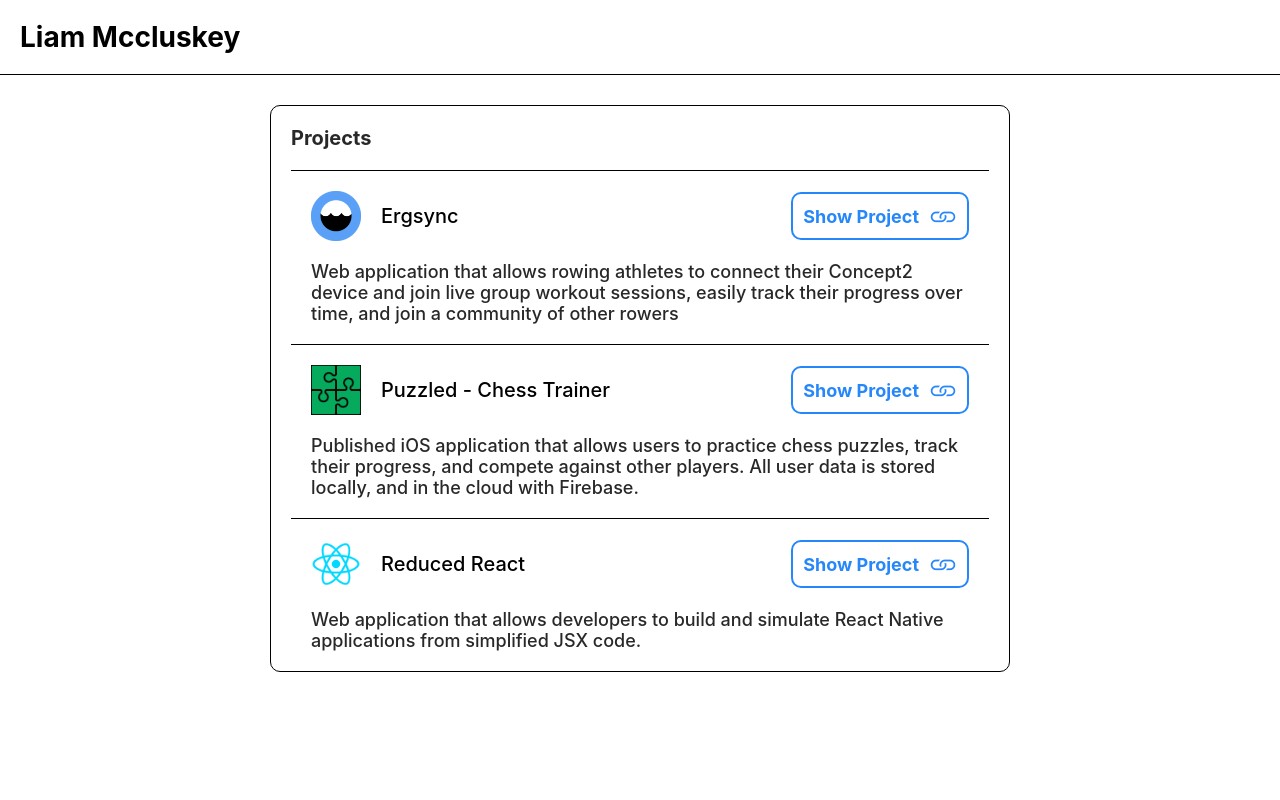
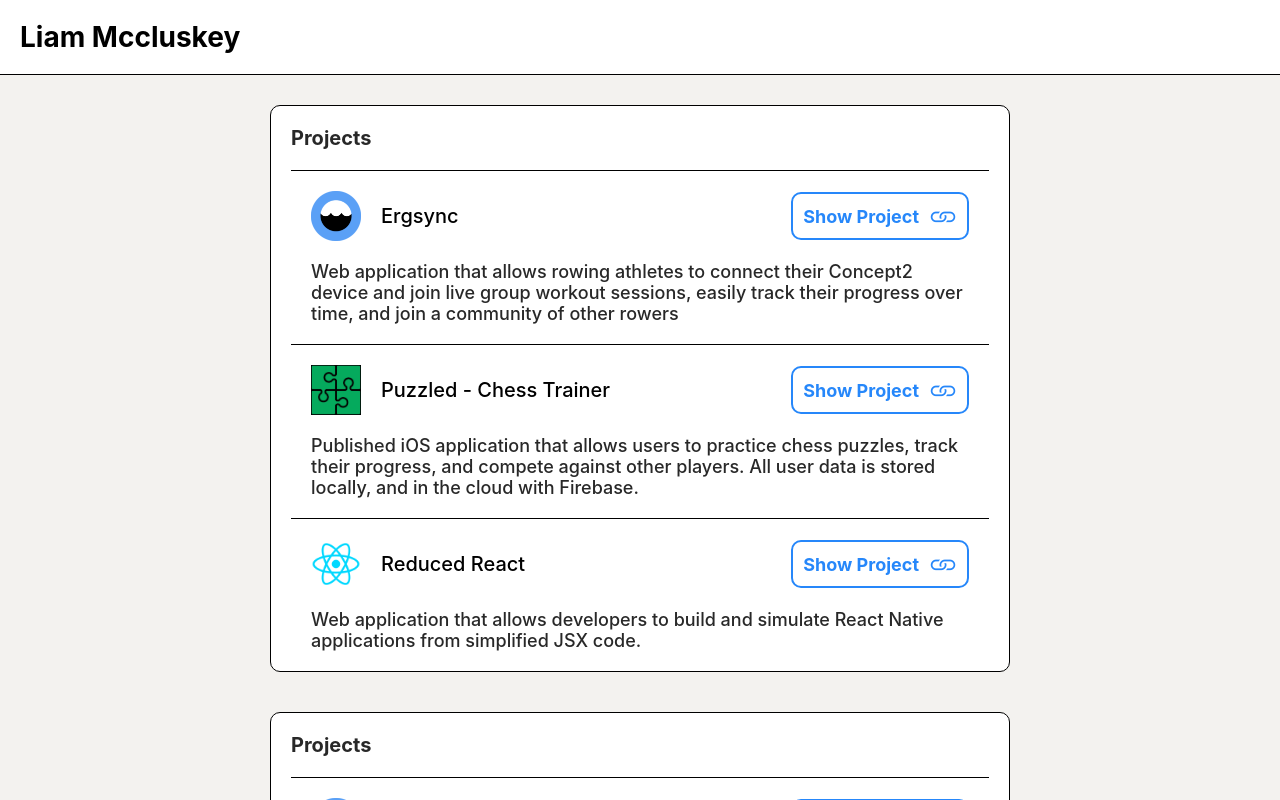
Before and after one commit to liammccluskey/personal-site, a React (Create React App) app: page / in a window 1280 px wide. Built offline with nearby package versions, Linux system fonts and the light colour scheme.

Commit message:
changed some colors

```diff
--- a/src/components/List/index.js
+++ b/src/components/List/index.js
@@ -10,7 +10,8 @@
             alignItems: 'stretch',
             justifyContent: 'flex-start',
             border: `1px solid ${colors.bc}`,
-            borderRadius: 10
+            borderRadius: 10,
+            backgroundColor: colors.bgcl
         },
         header: {
             display: 'flex',
@@ -118,7 +119,7 @@
                                     {hasButton ?
                                         <Button
                                             title={'Show Project'}
-                                            iconName={'bi bi-link'}
+                                            iconName={'bi bi-link-45deg'}
                                             onClick={() => onClickShowProject(row)}
                                         />
                                     : null}
--- a/src/screens/Home/index.js
+++ b/src/screens/Home/index.js
@@ -22,7 +22,8 @@
             borderBottom: '1px solid black',
             backgroundColor: 'white',
             padding: 20,
-            position: 'sticky'
+            position: 'sticky', top: 0,
+            backgroundColor: colors.bgcl
         },
         headerTitle: {
             fontSize: fontSizes.xl,
@@ -85,6 +86,8 @@
             </div>
             <div style={styles.body}>
                 <List {...projectsList} />
+                <br /><br />
+                <List {...projectsList} />
             </div>
         </div>
     )
--- a/src/styles/index.js
+++ b/src/styles/index.js
@@ -1,5 +1,6 @@
 const colors = {
-    bgc: 'white',
+    bgc: 'rgba(243,242,239,255)',
+    bgcl: 'white',
     tp: 'black',
     ts: 'rgb(40, 40, 40)',
     tt: 'rgb(100, 100, 100)',
```
